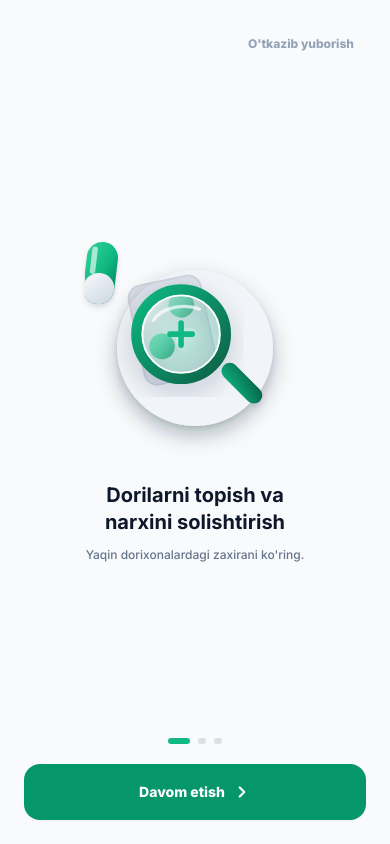
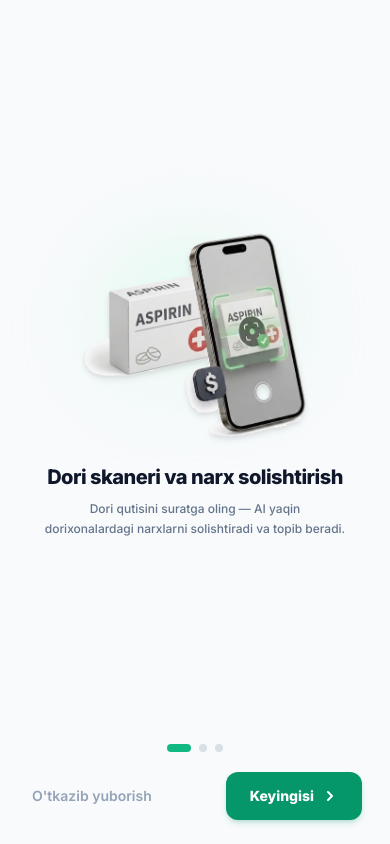
Before and after one commit to bexruz-web/PharmaAI, a React (Vite) app: page /onboarding in a window 390 px wide. Built offline with nearby package versions, Linux system fonts and the light colour scheme.

Commit message:
feat(ui): implement step 1 mobile onboarding screen component with drug scanner mockup

```diff
--- a/src/i18n/translations.ts
+++ b/src/i18n/translations.ts
@@ -103,11 +103,11 @@
   appSubtitle: 'Aqlli Dorixona Platformasi',
 
   skip: "O'tkazib yuborish",
-  next: 'Davom etish',
+  next: 'Keyingisi',
   getStarted: 'Boshlash',
   letsStart: 'Boshladik!',
-  slide1Title: "Dorilarni topish va narxini solishtirish",
-  slide1Desc: "Yaqin dorixonalardagi zaxirani ko'ring.",
+  slide1Title: "Dori skaneri va narx solishtirish",
+  slide1Desc: "Dori qutisini suratga oling — AI yaqin dorixonalardagi narxlarni solishtiradi va topib beradi.",
   slide2Title: "Skaner va Ovozli yordamchi",
   slide2Desc: "Retseptni suratga oling va qo'llanmani tinglang.",
   slide3Title: "Uyga yetkazish va Tezkor bron",
--- a/src/locales/en.json
+++ b/src/locales/en.json
@@ -8,11 +8,11 @@
   "languageSubtitle": "Select your preferred language to get started",
   "appSubtitle": "Smart Pharmacy Platform",
   "skip": "Skip",
-  "next": "Continue",
+  "next": "Next",
   "getStarted": "Get Started",
   "letsStart": "Let's start!",
-  "slide1Title": "Find Medicines & Compare Prices",
-  "slide1Desc": "Check stock in nearby pharmacies.",
+  "slide1Title": "Medicine Scanner & Price Comparison",
+  "slide1Desc": "Take a photo of the medicine box — AI will compare prices and find it in nearby pharmacies.",
   "slide2Title": "Scanner & Voice Assistant",
   "slide2Desc": "Take a picture of the prescription and listen to the guide.",
   "slide3Title": "Home Delivery & Quick Booking",
--- a/src/locales/oz.json
+++ b/src/locales/oz.json
@@ -8,11 +8,11 @@
   "languageSubtitle": "Иловадан фойдаланиш учун қулай тилингизни танланг",
   "appSubtitle": "Ақлли Дорихона Платформаси",
   "skip": "Ўтказиб юбориш",
-  "next": "Давом этиш",
+  "next": "Keyingisi",
   "getStarted": "Бошлаш",
   "letsStart": "Бошладик!",
-  "slide1Title": "Дориларни топиш ва нархини солиштириш",
-  "slide1Desc": "Яқин дорихоналардаги захирани кўринг.",
+  "slide1Title": "Дори сканери ва нарх солиштириш",
+  "slide1Desc": "Дори қутисини суратга олинг — AI яқин дорихоналардаги нархларни солиштиради ва топиб беради.",
   "slide2Title": "Сканер ва Овозли ёрдамчи",
   "slide2Desc": "Рецептни суратга олинг ва қўлланмани тингланг.",
   "slide3Title": "Уйга етказиш ва Тезкор бронь",
--- a/src/locales/ru.json
+++ b/src/locales/ru.json
@@ -8,11 +8,11 @@
   "languageSubtitle": "Выберите удобный для вас язык для начала работы",
   "appSubtitle": "Умная аптечная платформа",
   "skip": "Пропустить",
-  "next": "Продолжить",
+  "next": "Далее",
   "getStarted": "Начать",
   "letsStart": "Начнем!",
-  "slide1Title": "Поиск лекарств и сравнение цен",
-  "slide1Desc": "Проверяйте наличие в ближайших аптеках.",
+  "slide1Title": "Сканер лекарств и сравнение цен",
+  "slide1Desc": "Сфотографируйте упаковку — AI сравнит цены и найдет в ближайших аптеках.",
   "slide2Title": "Сканер и голосовой помощник",
   "slide2Desc": "Сфотографируйте рецепт и прослушайте инструкцию.",
   "slide3Title": "Доставка на дом и быстрый бронь",
--- a/src/locales/uz.json
+++ b/src/locales/uz.json
@@ -8,11 +8,11 @@
   "languageSubtitle": "Ilovadan foydalanish uchun qulay tilingizni tanlang",
   "appSubtitle": "Aqlli Dorixona Platformasi",
   "skip": "O'tkazib yuborish",
-  "next": "Davom etish",
+  "next": "Keyingisi",
   "getStarted": "Boshlash",
   "letsStart": "Boshladik!",
-  "slide1Title": "Dorilarni topish va narxini solishtirish",
-  "slide1Desc": "Yaqin dorixonalardagi zaxirani ko'ring.",
+  "slide1Title": "Dori skaneri va narx solishtirish",
+  "slide1Desc": "Dori qutisini suratga oling — AI yaqin dorixonalardagi narxlarni solishtiradi va topib beradi.",
   "slide2Title": "Skaner va Ovozli yordamchi",
   "slide2Desc": "Retseptni suratga oling va qo'llanmani tinglang.",
   "slide3Title": "Uyga yetkazish va Tezkor bron",
--- a/src/pages/Onboarding.tsx
+++ b/src/pages/Onboarding.tsx
@@ -2,88 +2,36 @@
 import React, { useState } from 'react'
 import { useNavigate } from 'react-router-dom'
 import { motion, AnimatePresence } from 'framer-motion'
+import { useTranslation } from 'react-i18next'
 import { useLangStore } from '../stores/langStore'
 import { useAuthStore } from '../stores/authStore'
 
 interface Slide {
+  id: number
   titleKey: 'slide1Title' | 'slide2Title' | 'slide3Title'
   descKey:  'slide1Desc'  | 'slide2Desc'  | 'slide3Desc'
   illustration: React.ReactNode
 }
 
-// 3D/7D-style Render 1: Large 3D Pharmacy Pills + Glass Magnifier
-const PillsMagnifier3DIllustration = () => (
-  <svg width="220" height="220" viewBox="0 0 240 240" fill="none" className="drop-shadow-md">
-    <defs>
-      {/* 3D Gradients */}
-      <linearGradient id="pillGrad1" x1="0" y1="0" x2="1" y2="1">
-        <stop offset="0%" stopColor="#34D399" />
-        <stop offset="50%" stopColor="#10B981" />
-        <stop offset="100%" stopColor="#047857" />
-      </linearGradient>
-      <linearGradient id="pillGrad2" x1="0" y1="0" x2="1" y2="1">
-        <stop offset="0%" stopColor="#F8FAFC" />
-        <stop offset="100%" stopColor="#CBD5E1" />
-      </linearGradient>
-      <linearGradient id="glassGrad" x1="0" y1="0" x2="1" y2="1">
-        <stop offset="0%" stopColor="rgba(255,255,255,0.6)" />
-        <stop offset="100%" stopColor="rgba(16,185,129,0.15)" />
-      </linearGradient>
-      <linearGradient id="ringGrad" x1="0" y1="0" x2="1" y2="1">
-        <stop offset="0%" stopColor="#10B981" />
-        <stop offset="100%" stopColor="#065F46" />
-      </linearGradient>
-      <filter id="shadow3d" x="-20%" y="-20%" width="140%" height="140%">
-        <feDropShadow dx="0" dy="10" stdDeviation="12" floodColor="#0f172a" floodOpacity="0.25" />
-      </filter>
-    </defs>
-
-    {/* Backdrop 3D Glow Ring */}
-    <circle cx="120" cy="120" r="85" className="fill-slate-100 dark:fill-[#1E1E20]" filter="url(#shadow3d)" />
-
-    {/* 3D Blister Pack (Backdrop) */}
-    <g transform="translate(45, 55) rotate(-12)" opacity="0.85">
-      <rect x="0" y="0" width="80" height="110" rx="14" fill="#94A3B8" opacity="0.3" stroke="#64748B" strokeWidth="2" />
-      <circle cx="25" cy="30" r="14" fill="url(#pillGrad2)" />
-      <circle cx="55" cy="30" r="14" fill="url(#pillGrad1)" />
-      <circle cx="25" cy="70" r="14" fill="url(#pillGrad1)" />
-      <circle cx="55" cy="70" r="14" fill="url(#pillGrad2)" />
-    </g>
-
-    {/* 3D Floating Capsule Pill */}
-    <motion.g
-      animate={{ y: [-6, 6, -6], rotate: [0, 8, 0] }}
-      transition={{ duration: 4, repeat: Infinity, ease: "easeInOut" }}
-      transform="translate(130, 45) rotate(35)"
-    >
-      <rect x="0" y="0" width="34" height="68" rx="17" fill="url(#pillGrad1)" />
-      <rect x="0" y="34" width="34" height="34" rx="17" fill="url(#pillGrad2)" />
-      {/* Glossy highlight */}
-      <rect x="5" y="6" width="6" height="30" rx="3" fill="white" opacity="0.6" />
-    </motion.g>
-
-    {/* 3D Glass Magnifier */}
-    <motion.g
-      animate={{ scale: [1, 1.03, 1] }}
-      transition={{ duration: 3, repeat: Infinity, ease: "easeInOut" }}
-    >
-      {/* Handle */}
-      <rect x="145" y="145" width="18" height="55" rx="9" fill="url(#ringGrad)" transform="rotate(-45 145 145)" />
-      {/* 3D Lens Frame Ring */}
-      <circle cx="105" cy="105" r="48" fill="none" stroke="url(#ringGrad)" strokeWidth="12" filter="url(#shadow3d)" />
-      {/* Glass Lens Surface */}
-      <circle cx="105" cy="105" r="42" fill="url(#glassGrad)" stroke="white" strokeWidth="2" />
-      {/* Medical Cross Symbol Inside Magnifier */}
-      <path d="M93 105h24M105 93v24" stroke="#10B981" strokeWidth="6" strokeLinecap="round" />
-      {/* Lens Reflection Highlight */}
-      <path d="M75 90 C 85 75, 110 72, 125 78" stroke="white" strokeWidth="3.5" strokeLinecap="round" opacity="0.7" />
-    </motion.g>
-  </svg>
+// Step 1 Illustration: Drug Scanner & Phone Mockup with soft floor shadow
+const DrugScannerMockupIllustration = () => (
+  <div className="w-full max-w-[240px] sm:max-w-[270px] h-[210px] sm:h-[235px] flex items-center justify-center relative mx-auto my-1 overflow-visible">
+    {/* Soft ambient background glow */}
+    <div className="absolute inset-0 bg-gradient-to-b from-emerald-100/60 to-transparent dark:from-emerald-950/20 dark:to-transparent rounded-full blur-2xl -z-10 transform scale-90" />
+    <motion.img
+      src="/assets/onboarding-scanner.png"
+      alt="Drug Scanner Mockup"
+      initial={{ scale: 0.92, y: 4 }}
+      animate={{ scale: 1, y: 0 }}
+      transition={{ duration: 0.5, ease: 'easeOut' }}
+      className="w-full h-full object-contain filter drop-shadow-md select-none pointer-events-none"
+    />
+  </div>
 )
 
-// 3D/7D-style Render 2: Large 3D Prescription Paper + Glowing Scan Beam
+// Step 2 Illustration: Prescription Scanner & Voice Assistant
 const ScannerPrescription3DIllustration = () => (
-  <svg width="220" height="220" viewBox="0 0 240 240" fill="none" className="drop-shadow-md">
+  <svg width="210" height="210" viewBox="0 0 240 240" fill="none" className="drop-shadow-md mx-auto my-1">
     <defs>
       <linearGradient id="sheetGrad" x1="0" y1="0" x2="1" y2="1">
         <stop offset="0%" stopColor="#FFFFFF" />
@@ -98,11 +46,7 @@
         <feDropShadow dx="0" dy="12" stdDeviation="10" floodColor="#0f172a" floodOpacity="0.2" />
       </filter>
     </defs>
-
-    {/* Backdrop Base Circle */}
     <circle cx="120" cy="120" r="85" className="fill-slate-100 dark:fill-[#1E1E20]" filter="url(#shadow3dDoc)" />
-
-    {/* 3D Floating Prescription Document Sheet */}
     <motion.g
       animate={{ y: [-4, 4, -4] }}
       transition={{ duration: 3.5, repeat: Infinity, ease: "easeInOut" }}
@@ -110,30 +54,18 @@
       filter="url(#shadow3dDoc)"
     >
       <rect x="0" y="0" width="110" height="145" rx="14" fill="url(#sheetGrad)" stroke="#CBD5E1" strokeWidth="2" />
-
-      {/* Rx Header Badge */}
       <rect x="15" y="16" width="30" height="30" rx="8" fill="#10B981" />
       <path d="M24 23h12M30 17v12" stroke="white" strokeWidth="3" strokeLinecap="round" />
-
-      {/* Prescription Lines */}
       <rect x="52" y="20" width="42" height="6" rx="3" fill="#94A3B8" />
       <rect x="52" y="32" width="30" height="5" rx="2.5" fill="#CBD5E1" />
-
       <rect x="15" y="58" width="80" height="6" rx="3" fill="#64748B" />
       <rect x="15" y="72" width="65" height="6" rx="3" fill="#94A3B8" />
       <rect x="15" y="86" width="75" height="6" rx="3" fill="#94A3B8" />
-
-      {/* Doctor Stamp Seal */}
       <circle cx="80" cy="115" r="14" fill="none" stroke="#10B981" strokeWidth="2.5" strokeDasharray="3 2" />
       <path d="M75 115l3 3 6-6" stroke="#10B981" strokeWidth="2.5" strokeLinecap="round" strokeLinejoin="round" />
     </motion.g>
-
-    {/* 3D Scanner Beam Animation overlay */}
     <g transform="translate(50, 40)">
-      {/* 3D Viewfinder Frame Corner Brackets */}
       <path d="M0 30V0h30 M110 0h30v30 M140 130v30h-30 M30 160H0v-30" stroke="#10B981" strokeWidth="4" strokeLinecap="round" />
-
-      {/* Scanning Laser Ray */}
       <motion.g
         animate={{ y: [10, 140, 10] }}
         transition={{ duration: 2.8, repeat: Infinity, ease: "linear" }}
@@ -145,9 +77,9 @@
   </svg>
 )
 
-// 3D/7D-style Render 3: Large 3D Medical Parcel Box + Fast Delivery Shield
+// Step 3 Illustration: Fast Home Delivery Box
 const FastDeliveryBox3DIllustration = () => (
-  <svg width="220" height="220" viewBox="0 0 240 240" fill="none" className="drop-shadow-md">
+  <svg width="210" height="210" viewBox="0 0 240 240" fill="none" className="drop-shadow-md mx-auto my-1">
     <defs>
       <linearGradient id="boxFront" x1="0" y1="0" x2="1" y2="1">
         <stop offset="0%" stopColor="#334155" />
@@ -165,39 +97,24 @@
         <feDropShadow dx="0" dy="14" stdDeviation="12" floodColor="#0f172a" floodOpacity="0.25" />
       </filter>
     </defs>
-
-    {/* Backdrop Base Circle */}
     <circle cx="120" cy="120" r="85" className="fill-slate-100 dark:fill-[#1E1E20]" filter="url(#shadow3dBox)" />
-
-    {/* Fast Speed Lines Behind Box */}
     <g stroke="#10B981" strokeWidth="4" strokeLinecap="round" opacity="0.8">
       <line x1="30" y1="90" x2="55" y2="90" />
       <line x1="20" y1="110" x2="50" y2="110" />
       <line x1="35" y1="130" x2="55" y2="130" />
     </g>
-
-    {/* 3D Parcel Package Box */}
     <motion.g
       animate={{ y: [-5, 5, -5] }}
       transition={{ duration: 3.2, repeat: Infinity, ease: "easeInOut" }}
       transform="translate(60, 60)"
       filter="url(#shadow3dBox)"
     >
-      {/* Box Front Face */}
       <rect x="15" y="45" width="95" height="75" rx="10" fill="url(#boxFront)" stroke="#64748B" strokeWidth="2" />
-
-      {/* Box Top Flap Lid (Isometric perspective) */}
       <path d="M15 45 L35 20 H125 L110 45 Z" fill="url(#boxTop)" stroke="#64748B" strokeWidth="2" />
-
-      {/* Packaging Tape Band */}
       <rect x="52" y="45" width="22" height="75" fill="#10B981" />
       <path d="M52 45 L64 20 H77 L65 45 Z" fill="#34D399" />
-
-      {/* White Medical Cross Stamp on Package */}
       <circle cx="63" cy="82" r="14" fill="white" />
       <path d="M57 82h12M63 76v12" stroke="#10B981" strokeWidth="3" strokeLinecap="round" />
-
-      {/* Floating 3D Delivery Shield Badge */}
       <motion.g
         animate={{ y: [-3, 3, -3], scale: [1, 1.05, 1] }}
         transition={{ duration: 2.5, repeat: Infinity, ease: "easeInOut" }}
@@ -212,16 +129,19 @@
 
 const SLIDES: Slide[] = [
   {
+    id: 1,
     titleKey: 'slide1Title',
     descKey:  'slide1Desc',
-    illustration: <PillsMagnifier3DIllustration />,
+    illustration: <DrugScannerMockupIllustration />,
   },
   {
+    id: 2,
     titleKey: 'slide2Title',
     descKey:  'slide2Desc',
     illustration: <ScannerPrescription3DIllustration />,
   },
   {
+    id: 3,
     titleKey: 'slide3Title',
     descKey:  'slide3Desc',
     illustration: <FastDeliveryBox3DIllustration />,
@@ -229,11 +149,16 @@
 ]
 
 export const Onboarding: React.FC = () => {
-  const navigate   = useNavigate()
-  const { t }      = useLangStore()
+  const navigate = useNavigate()
+  const { t: tI18n } = useTranslation()
+  const { t: tStore } = useLangStore()
   const { markOnboardingDone } = useAuthStore()
+
   const [current, setCurrent] = useState(0)
   const [direction, setDirection] = useState(1)
+
+  // Use i18n hook first with fallback to store translations
+  const translate = (key: string) => tI18n(key) || (tStore as any)[key] || key
 
   const goTo = (index: number) => {
     setDirection(index > current ? 1 : -1)
@@ -264,22 +189,8 @@
 
   return (
     <div className="h-full w-full flex flex-col bg-slate-50 dark:bg-[#121212] overflow-hidden relative justify-between py-6 px-6 transition-colors duration-200">
-      {/* Header Skip Button (No logo on onboarding flow) */}
-      <div className="relative z-10 flex items-center justify-end h-10">
-        {current < SLIDES.length - 1 && (
-          <motion.button
-            initial={{ opacity: 0 }}
-            animate={{ opacity: 1 }}
-            onClick={handleSkip}
-            className="text-slate-400 dark:text-slate-500 hover:text-slate-600 dark:hover:text-slate-300 text-xs font-extrabold px-3 py-2 btn-touch"
-          >
-            {t.skip}
-          </motion.button>
-        )}
-      </div>
-
-      {/* LARGE 3D Illustration & Text Hierarchy */}
-      <div className="relative z-10 flex-1 flex flex-col items-center justify-center">
+      {/* Top Container Frame & Visual Image Area */}
+      <div className="relative z-10 flex-1 flex flex-col items-center justify-center pt-2">
         <AnimatePresence custom={direction} mode="wait">
           <motion.div
             key={current}
@@ -289,58 +200,73 @@
             animate="center"
             exit="exit"
             transition={{ type: 'spring', damping: 25, stiffness: 220 }}
-            className="flex flex-col items-center text-center w-full"
+            className="flex flex-col items-center text-center w-full max-w-sm mx-auto"
           >
-            {/* LARGE 3D Illustration at TOP */}
-            <div className="mb-6 flex items-center justify-center">
+            {/* Top Image Container Frame */}
+            <div className="mb-5 flex items-center justify-center w-full overflow-visible">
               {slide.illustration}
             </div>
 
-            {/* Headline text (Bold) & Subtitle (Font-medium, muted) */}
-            <h2 className="text-xl font-bold text-slate-900 dark:text-white mb-2 px-6 text-balance leading-snug">
-              {t[slide.titleKey]}
+            {/* Text & Localization Block directly below image container with clean padding */}
+            <div className="px-4 flex flex-col items-center">
+              <h2 className="text-xl sm:text-2xl font-extrabold text-slate-900 dark:text-white mb-2 text-balance leading-snug tracking-tight">
+                {translate(slide.titleKey)}
               </h2>
-            <p className="text-xs text-slate-500 dark:text-slate-400 font-medium leading-relaxed max-w-xs px-4">
-              {t[slide.descKey]}
+              <p className="text-xs sm:text-sm text-slate-500 dark:text-slate-400 font-medium leading-relaxed max-w-xs text-balance">
+                {translate(slide.descKey)}
               </p>
+            </div>
           </motion.div>
         </AnimatePresence>
       </div>
 
-      {/* Bottom Action Area */}
-      <div className="relative z-10 w-full max-w-sm mx-auto flex flex-col">
-        {/* Progress Dots */}
-        <div className="flex items-center justify-center gap-2 mb-5">
+      {/* Bottom UI Controls Container */}
+      <div className="relative z-10 w-full max-w-sm mx-auto flex flex-col gap-4 pt-3">
+        {/* Active Pagination Indicator: 3 dots, 1st active accent green */}
+        <div className="flex items-center justify-center gap-2 mb-1">
           {SLIDES.map((_, i) => (
             <motion.button
               key={i}
               onClick={() => goTo(i)}
               animate={{
-                width: i === current ? 22 : 8,
+                width: i === current ? 24 : 8,
                 backgroundColor: i === current ? '#10B981' : 'rgba(148,163,184,0.3)',
               }}
-              className="h-1.5 rounded-full"
+              className="h-2 rounded-full cursor-pointer"
               transition={{ type: 'spring', damping: 20 }}
             />
           ))}
         </div>
 
-        {/* Action Button (Elegantly translated "Boshladik!" / "Начнем!" / "Let's start!") */}
+        {/* Bottom Navigation Actions Row */}
+        <div className="flex items-center justify-between w-full px-1">
+          {/* Skip Action: Muted text button on bottom-left */}
           <motion.button
-          whileTap={{ scale: 0.98 }}
+            whileTap={{ scale: 0.95 }}
+            onClick={handleSkip}
+            className="text-slate-400 dark:text-slate-500 hover:text-slate-600 dark:hover:text-slate-300 text-sm font-semibold py-2 px-1 btn-touch transition-colors"
+          >
+            {translate('skip')}
+          </motion.button>
+
+          {/* Primary Action: Accent green button "Keyingisi" / Next on bottom-right */}
+          <motion.button
+            whileTap={{ scale: 0.97 }}
             onClick={handleNext}
             className="
-            w-full h-14 rounded-2xl font-extrabold text-sm text-white
-            bg-emerald-600 hover:bg-emerald-700 transition-colors duration-150
-            flex items-center justify-center gap-2 shadow-xs
+              px-6 h-12 rounded-xl font-extrabold text-sm text-white
+              bg-emerald-600 hover:bg-emerald-700 active:bg-emerald-800
+              transition-all duration-150 flex items-center justify-center gap-2
+              shadow-md shadow-emerald-600/20 btn-touch
             "
           >
-          {current === SLIDES.length - 1 ? t.letsStart : t.next}
-          <svg width="18" height="18" viewBox="0 0 20 20" fill="none">
+            <span>{current === SLIDES.length - 1 ? translate('letsStart') : translate('next')}</span>
+            <svg width="16" height="16" viewBox="0 0 20 20" fill="none">
               <path d="M7.5 5L12.5 10L7.5 15" stroke="white" strokeWidth="2.5" strokeLinecap="round" strokeLinejoin="round"/>
             </svg>
           </motion.button>
         </div>
       </div>
+    </div>
   )
 }
```
Also changed, not shown: public/assets/onboarding-scanner.png (added), src/assets/onboarding-scanner.png (added). Lines whose indentation alone changed are shown as unchanged.
